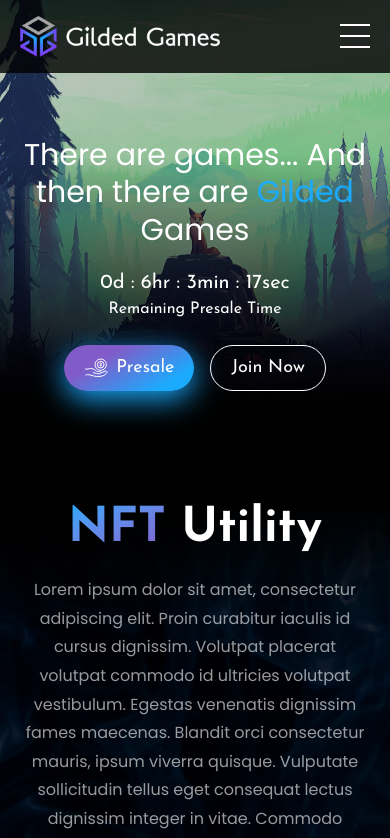
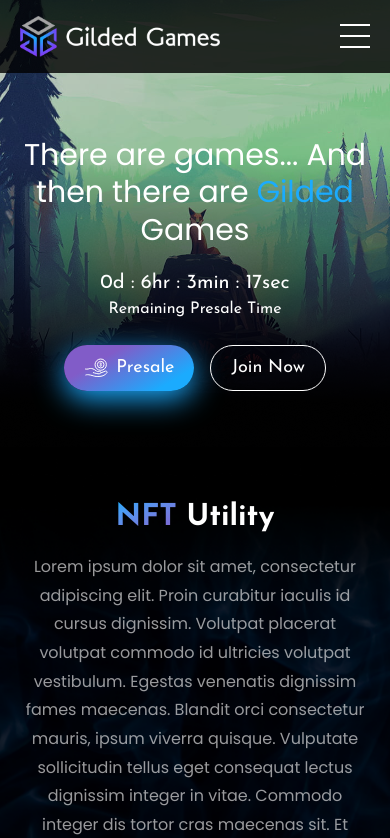
Before and after one commit to BimlaJain/glided-games, a React (Vite) app: page / in a window 390 px wide. Shown: the top 838 px of the page. Built offline with nearby package versions, Linux system fonts and the light colour scheme.

Commit message:
change font size in responsive

```diff
--- a/src/components/Utility.jsx
+++ b/src/components/Utility.jsx
@@ -8,7 +8,7 @@ const Utility = () => {
             <div className="container">
                 <div className='lg:flex xl:pt-[105px] items-center justify-between'>
                     <div className='lg:pt-[101px] pt-10'>
-                        <h3 className='font-bold text-5xl text-white leading-custom-xl pb-4 max-lg:text-center'> <span className='bg-gradient-to-tl from-purple to-blue bg-clip-text text-transparent'>NFT</span> Utility</h3>
+                        <h3 className='font-bold lg:text-5xl md:text-4xl text-3xl text-white leading-custom-xl pb-4 max-lg:text-center'> <span className='bg-gradient-to-tl from-purple to-blue bg-clip-text text-transparent'>NFT</span> Utility</h3>
                         <p className='text-white/60 font-normal md:text-xl font-poppins text-base leading-custom-4xl lg:max-w-[649px] lg:text-left text-center'>Lorem ipsum dolor sit amet, consectetur adipiscing elit. Proin curabitur iaculis id cursus dignissim. Volutpat placerat volutpat commodo id ultricies volutpat vestibulum. Egestas venenatis dignissim fames maecenas. Blandit orci consectetur mauris, ipsum viverra quisque. Vulputate sollicitudin tellus eget consequat lectus dignissim integer in vitae. Commodo integer dis tortor cras maecenas sit. Et nunc et platea elementum, cursus morbi. Placerat molestie nibh parturient lectus magna sed fusce diam urna. Quam magna duis imperdiet posuere iaculis.</p>
                     </div>
                     <div>
```
